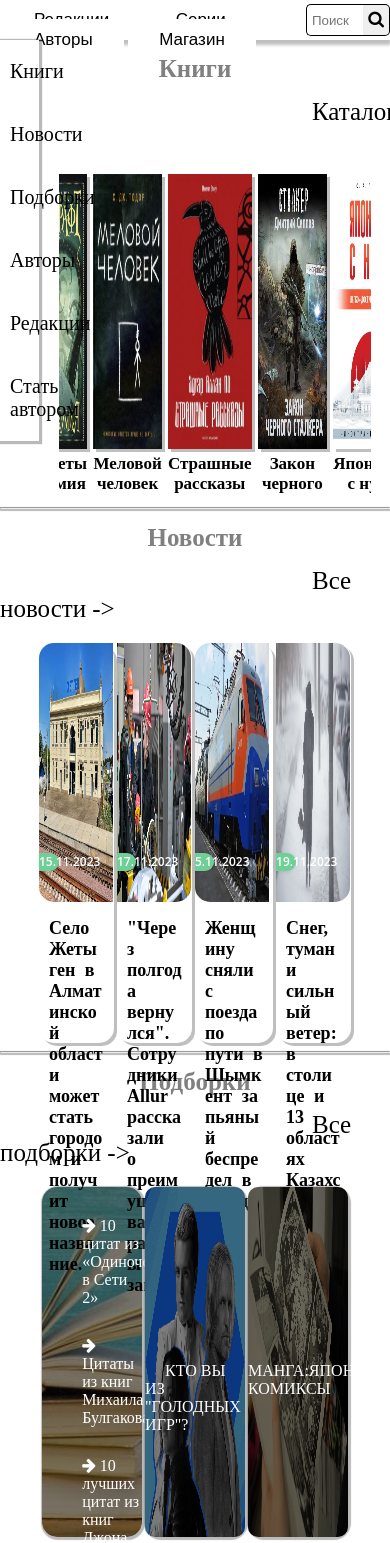
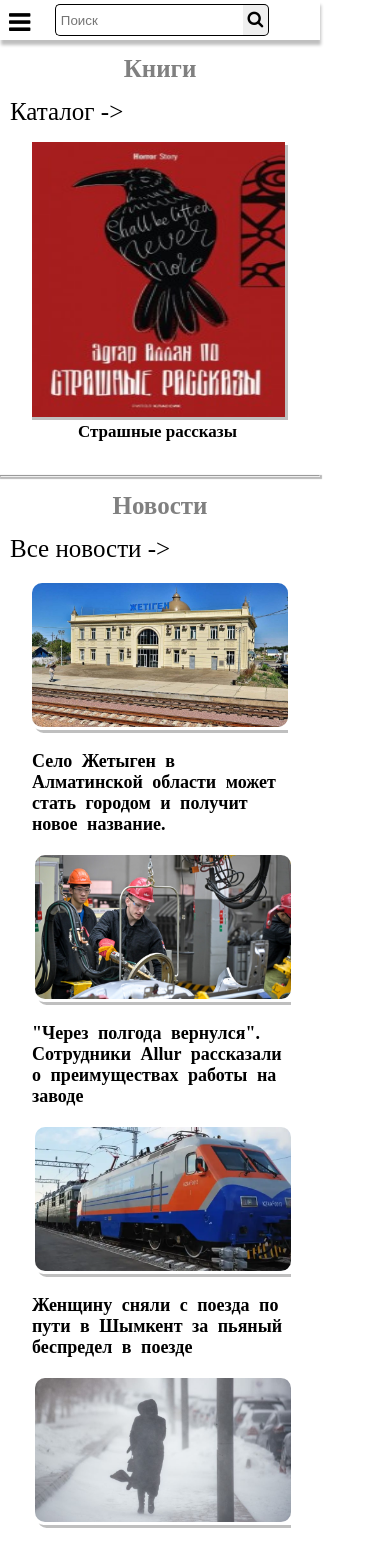
Before and after one commit to qweasxsd/erasyl.github.io, a plain HTML site: page Издательство/index.html in a window 390 px wide. Shown: the top 1543 px of the page. Drawn offline with Linux system fonts and the light colour scheme.

Commit message:
Update style.css

```diff
--- a/Издательство/style.css
+++ b/Издательство/style.css
@@ -487,7 +487,7 @@ footer div a{
 footer div a img{
   width: 30px;
 }
-@media screen and (max-width:320px) {
+@media screen and (max-width:425px) {
   .headertext{
     visibility: visible;
     color: white;
@@ -693,3 +693,209 @@ footer{
   height: 100%;
 }
 }
+@media screen and (max-width:768px) {
+  .headertext{
+    visibility: visible;
+    color: white;
+    background-color: black;
+    margin: 0;
+    border-color: gray;
+  }
+  body{
+    max-width: 320px;
+  }
+  .vertical-menu{
+    visibility: hidden;
+    display: none;
+  }
+  .allelement a{
+    text-align: center;
+    margin: 0 0 0 10px;
+  }
+  .overlay {
+    max-width: 320px;
+      height: 100%;
+      width: 0;
+      position: fixed;
+      z-index: 1;
+      top: 0;
+      left: 0;
+      background-color: rgb(0,0,0);
+      background-color: rgba(0,0,0, 0.9);
+      overflow-x: hidden;
+      transition: 0.5s;
+  }
+  .search{
+    position: fixed;
+  }
+  .overlay-content {
+      position: relative;
+      top: 25%;
+      width: 100%;
+      text-align: center;
+      }
+
+  .overlay a {
+      padding: 8px;
+      text-decoration: none;
+      font-size: 36px;
+      color: white;
+      display: block;
+      transition: 0.3s;
+  }
+
+  .overlay a:hover, .overlay a:focus {
+      color: #f1f1f1;
+  }
+
+  .overlay .closebtn {
+      position: fixed;
+      top: 20px;
+      right: 45px;
+      font-size: 60px;
+  }
+  .openbutt{
+    visibility: visible;
+    display: block;
+  }
+  .closebutt{
+    visibility: visible;
+    display: block;
+  }
+  .books{
+    margin: 5% 10% 0 10%;
+    text-align: center;
+    width: 80%;
+  }
+  .books img{
+    width: 256px;
+    scroll-snap-align: start;
+  }
+  .booksimg{
+    width: 100%;
+    height: 100%;
+  }
+  .news{
+    margin: 0 10% 0 10;
+    width: 80%;
+    height: auto;
+    display: block;
+  }
+  .newstext{
+    margin: 20px 0 20px 0;
+  }
+  .new1{
+    max-width: 100%;
+    height: 100%;
+  }
+  .new1 img{
+    position: relative;
+    max-width: 100%;
+    max-height: 100%;
+    border-radius: 10px;
+  }
+  .new2{
+    max-width: 100%;
+    height: 100%;
+  }
+  .new2 img{
+    position: relative;
+    max-width: 100%;
+    max-height: 100%;
+    border-radius: 10px;
+  }
+  .new3{
+    max-width: 100%;
+    height: 100%;
+  }
+  .new3 img{
+    position: relative;
+    max-width: 100%;
+    max-height: 100%;
+    border-radius: 10px;
+  }
+  .new4{
+    max-width: 100%;
+    height: 100%;
+  }
+  .new4 img{
+    position: relative;
+    max-width: 100%;
+    max-height: 100%;
+    border-radius: 10px;
+  }
+  .newsdate{
+    visibility: hidden;
+    display: none;
+  }
+  .compilation{
+    display: block;
+    width: 80%;
+    margin: 0 10% 0 10%;
+  }
+  .comp1{
+    max-width: 100%;
+  }
+  .comp1li{
+    font-size: 13px;
+  }
+  .comp2{
+    margin: 0 0 0 -4%;
+    text-align: center;
+    width: 100%;
+    max-width:100%;
+    min-height: 256px;
+  }
+  .comp2 img{
+    width: 100%;
+    margin: 0 0 0 0;
+  };
+  .who{
+    position: relative;
+    align-items: center;
+  }
+  .comp3{
+    margin: 10% 0 0 -4%;
+    text-align: center;
+    width: 100%;
+    max-width:100%;
+    min-height: 256px;
+  }
+  .comp3 img{
+    width: 100%;
+    margin: 0 0 0 0;
+  }
+  .manga{
+    text-align: center;
+    position: relative;
+  }
+  .authors{
+    border-radius: 10px;
+  }
+  .author{
+  scroll-snap-align: start;
+}
+.authors img{
+  width: 256px;
+}
+.authorbutton{
+  margin: 40px;
+}
+.redaction{
+  scroll-snap-align: start;
+}
+.redaction img {
+  width: 256px;
+}
+.form input[type=text], input[type=email]{
+  display: flex;
+  width: 90%;
+}
+.form button{
+  width: 40%;
+}
+footer{
+  width: 100%;
+  height: 100%;
+}
+}
```
